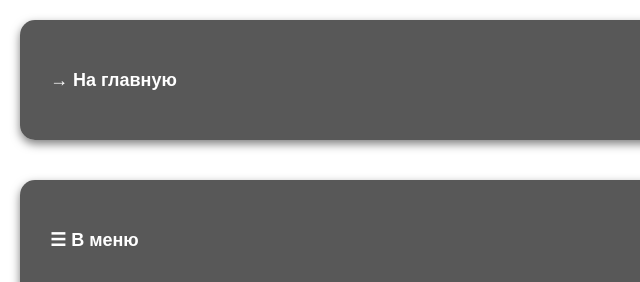
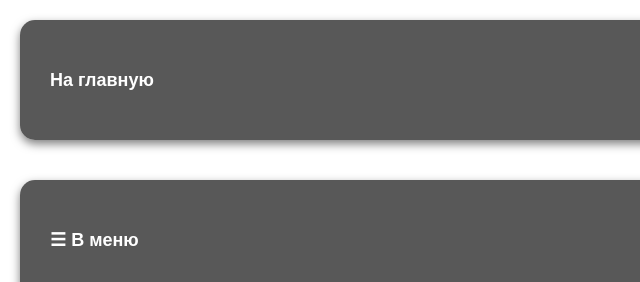
Before and after one commit to felix-4080/felix-4080.github.io, a plain HTML site: page park5.html in a window 1280 px wide. Shown: the part 1879-2161 px from the top of the page, 0-640 px from the left. Drawn offline with Linux system fonts and the light colour scheme.

Commit message:
Update park5.html

```diff
--- a/park5.html
+++ b/park5.html
@@ -48,7 +48,7 @@
     <div class="container">
         <div class="block">
             <a href="index.html" style="display: flex; align-items: center; justify-content: space-between; width: 100%; height: 100%;">
-                <p class="boldtext" style="text-align: left">→ На главную</p>
+                <p class="boldtext" style="text-align: left">На главную</p>
                 <img src="image0.jpg" alt="Превьюшка главной" style="height: 80px; width: auto; object-fit: contain; border-radius: 10px;" />
             </a>
         </div>
```
